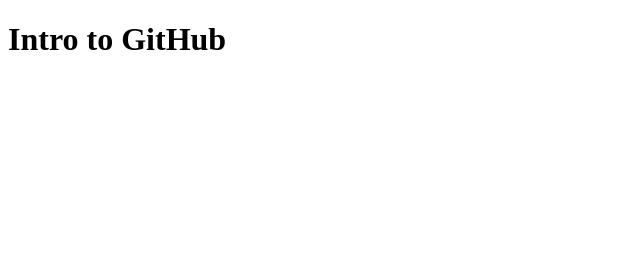
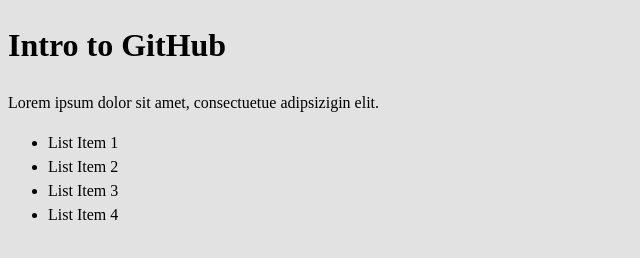
Before and after one commit to mart0855/intro-to-github, a plain HTML site: page index.html in a window 1280 px wide. Shown: the whole page, without its empty margins (0-640 px from the left). Drawn offline with Linux system fonts and the light colour scheme.

Commit message:
Added some basic CSS.

```diff
--- /dev/null
+++ b/css/general.css
@@ -0,0 +1,4 @@
+html{
+	background-color: #e2e2e2;
+	font: normal 100%/1.5 Georgia serif;
+}
--- a/index.html
+++ b/index.html
@@ -1,12 +1,22 @@
 <!doctype html>
 <html lang="en-ca">
 <head>
-	<meta charset="UTF-8">
-	<title>Intro to GitHub</title>
+<meta charset="UTF-8">
+<title>Intro to GitHub</title>
+<link href="css/general.css" rel="stylesheet">
 </head>
 <body>
 
 <h1>Intro to GitHub</h1>
 
+<p>Lorem ipsum dolor sit amet, consectuetue adipsizigin elit. </p>
+
+<ul>
+		<li>List Item 1</li>
+		<li>List Item 2</li>
+		<li>List Item 3</li>
+		<li>List Item 4</li>
+</ul>
+
 </body>
 </html>
```
